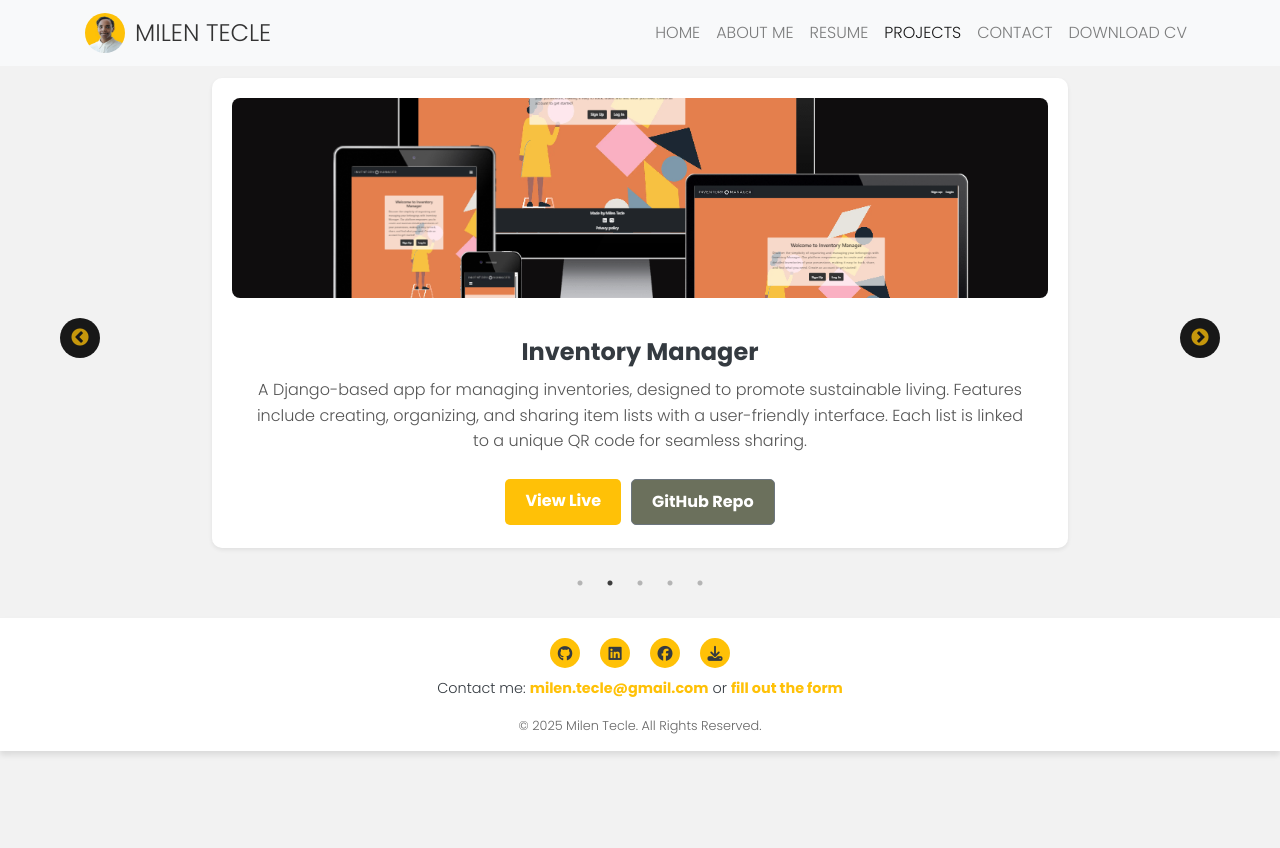
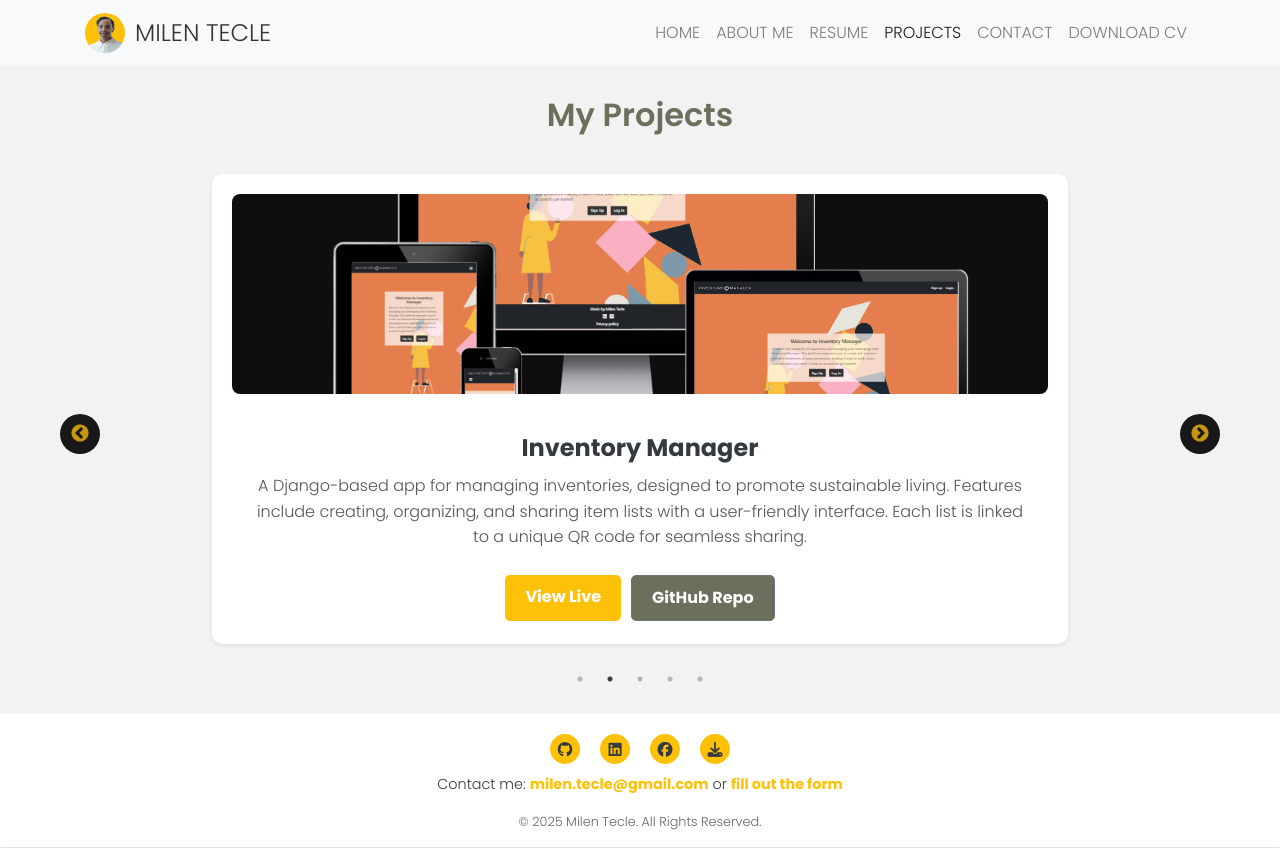
Before and after one commit to MilenTecle/portfolio, a React (Create React App) app: page /projects in a window 1280 px wide. Before the commit the page ends 800 px from the top, so only its background shows below. Built offline with nearby package versions, Linux system fonts and the light colour scheme.

Commit message:
conditionally add classed to all pages except homepage in App.js

```diff
--- a/src/App.js
+++ b/src/App.js
@@ -1,5 +1,5 @@
 import React from "react";
-import { BrowserRouter as Router, Routes, Route } from "react-router-dom";
+import { BrowserRouter as Router, Routes, Route, useLocation } from "react-router-dom";
 import NavBar from "./components/NavBar";
 import './App.module.css';
 import "slick-carousel/slick/slick.css";
@@ -11,8 +11,13 @@ import Projects from "./components/Projects";
 import Contact from "./components/Contact";
 
 function App() {
+  const location = useLocation(); // Get the current location
+
+  // Check if it's the homepage
+  const isHomePage = location.pathname === "/";
+
   return (
-    <Router>
+    <div className={!isHomePage ? "mt-5 pt-5" : ""}>
       <NavBar />
       <Routes>
         <Route path="/" element={<Home />} />
@@ -21,7 +26,7 @@ function App() {
         <Route path="/projects" element={<Projects />} />
         <Route path="/contact" element={<Contact />} />
       </Routes>
-    </Router>
+    </div>
   );
 }
 
--- a/src/index.js
+++ b/src/index.js
@@ -3,11 +3,14 @@ import ReactDOM from 'react-dom/client';
 import './index.css';
 import App from './App';
 import reportWebVitals from './reportWebVitals';
+import { BrowserRouter as Router } from 'react-router-dom';
 
 const root = ReactDOM.createRoot(document.getElementById('root'));
 root.render(
   <React.StrictMode>
-    <App />
+    <Router> {/* Wrap App in Router */}
+      <App />
+    </Router>
   </React.StrictMode>
 );
 
```
Lines whose indentation alone changed are shown as unchanged.
